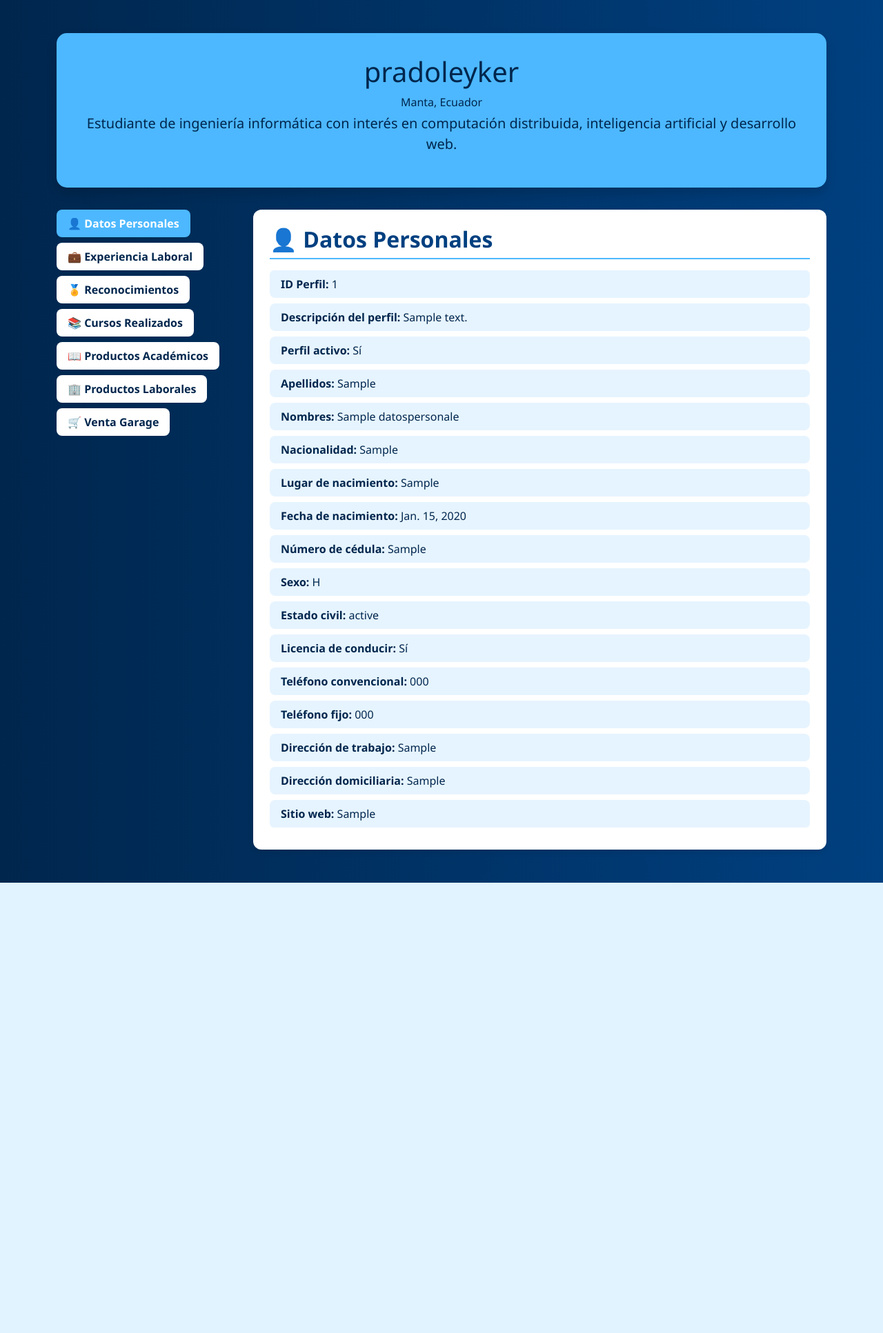
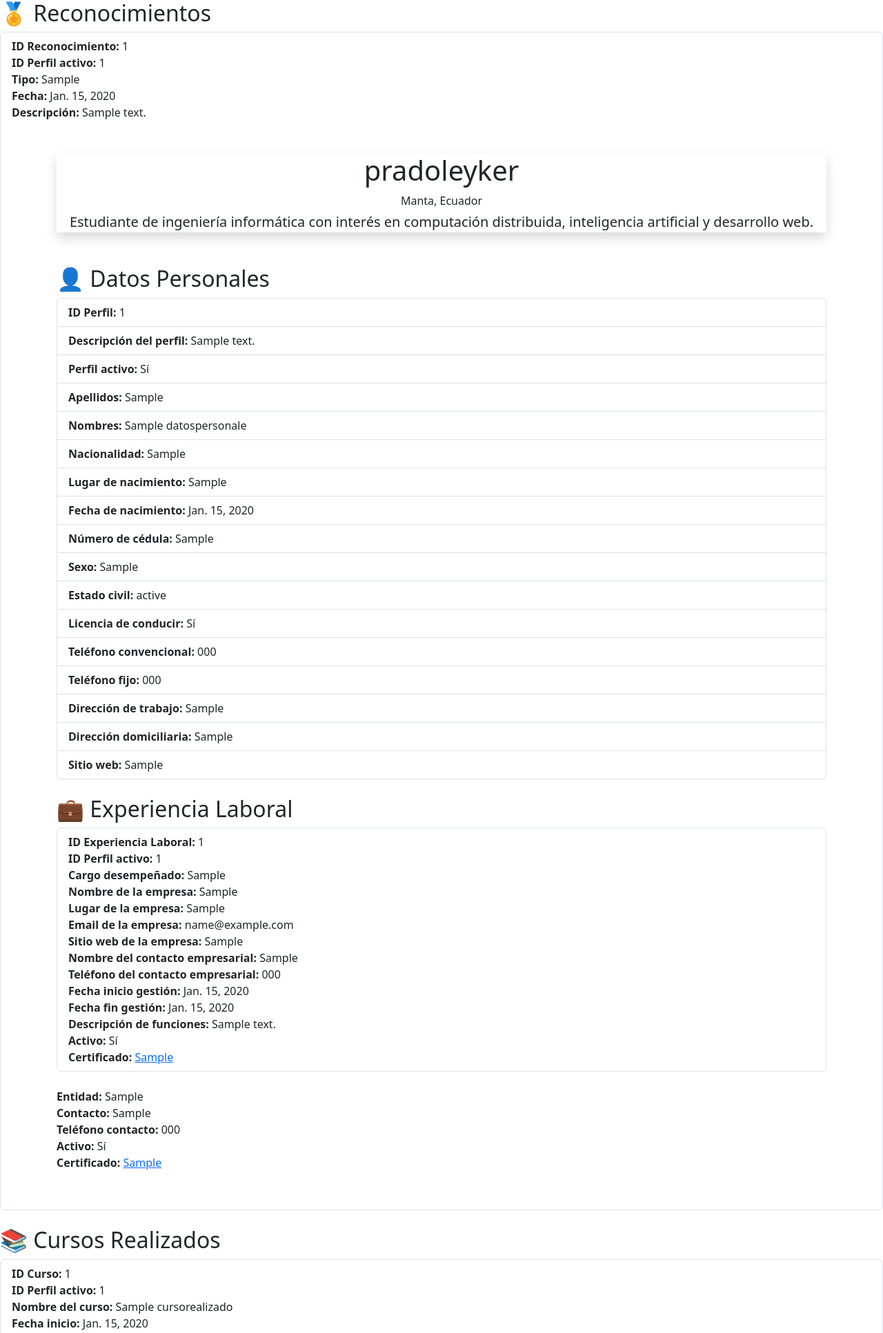
Before and after one commit to alepradofranco/hojadevida, a Django app: page / in a window 1280 px wide. Shown: the top 1933 px of the page at 69% size. Before the commit the page ends 1280 px from the top, so only its background shows below. Run offline with Django 5.2, Linux system fonts and the light colour scheme; data comes from the database, SQL or seed files in the repository; tables that the repository leaves empty hold one stand-in row (values such as "Sample post").

Commit message:
Actualizo hoja de vida

```diff
--- a/tasks/templates/hoja.html
+++ b/tasks/templates/hoja.html
@@ -1,62 +1,29 @@
+
+
+    <!-- Reconocimientos -->
+    <div class="mb-4">
+        <h2 class="section-title">🏅 Reconocimientos</h2>
+        {% if perfil.reconocimientos.all %}
+            <ul class="list-group">
+                {% for rec in perfil.reconocimientos.all %}
+                    <li class="list-group-item">
+                        <strong>ID Reconocimiento:</strong> {{ rec.id_reconocimiento }}<br>
+                        <strong>ID Perfil activo:</strong> {{ rec.perfil.id }}<br>
+                        <strong>Tipo:</strong> {{ rec.tipo }}<br>
+                        <strong>Fecha:</strong> {{ rec.fecha }}<br>
+                        <strong>Descripción:</strong> {{ rec.descripcion }}<br>
                   <!DOCTYPE html>
 <html lang="es">
 <head>
     <meta charset="UTF-8">
     <title>Hoja de Vida</title>
     <link href="https://cdn.jsdelivr.net/npm/bootstrap@5.3.2/dist/css/bootstrap.min.css" rel="stylesheet">
-
-    <!-- Estilos personalizados -->
-    <style>
-        body {
-            background: linear-gradient(to right, #00264d, #004080); /* azul emocional */
-            font-family: 'Segoe UI', sans-serif;
-        }
-        .profile-header {
-            background: #4db8ff; /* celeste */
-            color: #00264d;
-            padding: 2rem;
-            border-radius: 15px;
-            text-align: center;
-            margin-bottom: 2rem;
-        }
-        .nav-pills .nav-link {
-            background: #ffffff;
-            color: #00264d;
-            margin-bottom: 0.5rem;
-            border-radius: 8px;
-            font-weight: bold;
-        }
-        .nav-pills .nav-link.active {
-            background: #4db8ff;
-            color: #ffffff;
-        }
-        .tab-content {
-            background: #ffffff;
-            border-radius: 12px;
-            padding: 1.5rem;
-            box-shadow: 0 3px 8px rgba(0,0,0,0.1);
-        }
-        .section-title {
-            color: #004080;
-            font-weight: bold;
-            margin-bottom: 1rem;
-            border-bottom: 2px solid #4db8ff;
-            padding-bottom: 0.5rem;
-        }
-        .list-group-item {
-            background: #e6f4ff;
-            color: #00264d;
-            border: none;
-            margin-bottom: 0.5rem;
-            border-radius: 8px;
-        }
-    </style>
 </head>
 <body>
 <div class="container my-5">
 
     <!-- Encabezado -->
-    <div class="profile-header shadow">
+    <div class="profile-header text-center mb-5 shadow">
         {% if perfil.avatar %}
             <img src="{{ perfil.avatar.url }}" class="rounded-circle mb-3" width="120" height="120" alt="Avatar">
         {% endif %}
@@ -65,46 +32,28 @@
         <p class="lead">{{ perfil.biografia }}</p>
     </div>
 
-    <div class="row">
-        <!-- Columna izquierda: botones -->
-        <div class="col-md-3">
-            <ul class="nav flex-column nav-pills">
-                <li><button class="nav-link active" data-bs-toggle="pill" data-bs-target="#datos">👤 Datos Personales</button></li>
-                <li><button class="nav-link" data-bs-toggle="pill" data-bs-target="#exp">💼 Experiencia Laboral</button></li>
-                <li><button class="nav-link" data-bs-toggle="pill" data-bs-target="#rec">🏅 Reconocimientos</button></li>
-                <li><button class="nav-link" data-bs-toggle="pill" data-bs-target="#curso">📚 Cursos Realizados</button></li>
-                <li><button class="nav-link" data-bs-toggle="pill" data-bs-target="#acad">📖 Productos Académicos</button></li>
-                <li><button class="nav-link" data-bs-toggle="pill" data-bs-target="#lab">🏢 Productos Laborales</button></li>
-                <li><button class="nav-link" data-bs-toggle="pill" data-bs-target="#venta">🛒 Venta Garage</button></li>
-            </ul>
-        </div>
-
-        <!-- Columna derecha: contenido dinámico -->
-        <div class="col-md-9">
-            <div class="tab-content">
-
     <!-- Datos Personales -->
-                <div class="tab-pane fade show active" id="datos">
+    <div class="mb-4">
         <h2 class="section-title">👤 Datos Personales</h2>
         {% if perfil.datos_personales %}
             <ul class="list-group">
-                            <li class="list-group-item"><strong>ID Perfil:</strong> {{ perfil.id|default:"---------------" }}</li>
-                            <li class="list-group-item"><strong>Descripción del perfil:</strong> {{ perfil.datos_personales.descripcion_perfil|default:"---------------" }}</li>
-                            <li class="list-group-item"><strong>Perfil activo:</strong> {{ perfil.datos_personales.perfil_activo|yesno:"Sí,No"|default:"---------------" }}</li>
-                            <li class="list-group-item"><strong>Apellidos:</strong> {{ perfil.datos_personales.apellidos|default:"---------------" }}</li>
-                            <li class="list-group-item"><strong>Nombres:</strong> {{ perfil.datos_personales.nombres|default:"---------------" }}</li>
-                            <li class="list-group-item"><strong>Nacionalidad:</strong> {{ perfil.datos_personales.nacionalidad|default:"---------------" }}</li>
-                            <li class="list-group-item"><strong>Lugar de nacimiento:</strong> {{ perfil.datos_personales.lugar_nacimiento|default:"---------------" }}</li>
-                            <li class="list-group-item"><strong>Fecha de nacimiento:</strong> {{ perfil.datos_personales.fecha_nacimiento|default:"---------------" }}</li>
-                            <li class="list-group-item"><strong>Número de cédula:</strong> {{ perfil.datos_personales.numero_cedula|default:"---------------" }}</li>
-                            <li class="list-group-item"><strong>Sexo:</strong> {{ perfil.datos_personales.sexo|default:"---------------" }}</li>
-                            <li class="list-group-item"><strong>Estado civil:</strong> {{ perfil.datos_personales.estado_civil|default:"---------------" }}</li>
-                            <li class="list-group-item"><strong>Licencia de conducir:</strong> {{ perfil.datos_personales.licencia_conducir|yesno:"Sí,No"|default:"---------------" }}</li>
-                            <li class="list-group-item"><strong>Teléfono convencional:</strong> {{ perfil.datos_personales.telefono_convencional|default:"---------------" }}</li>
-                            <li class="list-group-item"><strong>Teléfono fijo:</strong> {{ perfil.datos_personales.telefono_fijo|default:"---------------" }}</li>
-                            <li class="list-group-item"><strong>Dirección de trabajo:</strong> {{ perfil.datos_personales.direccion_trabajo|default:"---------------" }}</li>
-                            <li class="list-group-item"><strong>Dirección domiciliaria:</strong> {{ perfil.datos_personales.direccion_domiciliaria|default:"---------------" }}</li>
-                            <li class="list-group-item"><strong>Sitio web:</strong> {{ perfil.datos_personales.sitio_web|default:"---------------" }}</li>
+                <li class="list-group-item"><strong>ID Perfil:</strong> {{ perfil.id }}</li>
+                <li class="list-group-item"><strong>Descripción del perfil:</strong> {{ perfil.datos_personales.descripcion_perfil }}</li>
+                <li class="list-group-item"><strong>Perfil activo:</strong> {{ perfil.datos_personales.perfil_activo|yesno:"Sí,No" }}</li>
+                <li class="list-group-item"><strong>Apellidos:</strong> {{ perfil.datos_personales.apellidos }}</li>
+                <li class="list-group-item"><strong>Nombres:</strong> {{ perfil.datos_personales.nombres }}</li>
+                <li class="list-group-item"><strong>Nacionalidad:</strong> {{ perfil.datos_personales.nacionalidad }}</li>
+                <li class="list-group-item"><strong>Lugar de nacimiento:</strong> {{ perfil.datos_personales.lugar_nacimiento }}</li>
+                <li class="list-group-item"><strong>Fecha de nacimiento:</strong> {{ perfil.datos_personales.fecha_nacimiento }}</li>
+                <li class="list-group-item"><strong>Número de cédula:</strong> {{ perfil.datos_personales.numero_cedula }}</li>
+                <li class="list-group-item"><strong>Sexo:</strong> {{ perfil.datos_personales.sexo }}</li>
+                <li class="list-group-item"><strong>Estado civil:</strong> {{ perfil.datos_personales.estado_civil }}</li>
+                <li class="list-group-item"><strong>Licencia de conducir:</strong> {{ perfil.datos_personales.licencia_conducir|yesno:"Sí,No" }}</li>
+                <li class="list-group-item"><strong>Teléfono convencional:</strong> {{ perfil.datos_personales.telefono_convencional }}</li>
+                <li class="list-group-item"><strong>Teléfono fijo:</strong> {{ perfil.datos_personales.telefono_fijo }}</li>
+                <li class="list-group-item"><strong>Dirección de trabajo:</strong> {{ perfil.datos_personales.direccion_trabajo }}</li>
+                <li class="list-group-item"><strong>Dirección domiciliaria:</strong> {{ perfil.datos_personales.direccion_domiciliaria }}</li>
+                <li class="list-group-item"><strong>Sitio web:</strong> {{ perfil.datos_personales.sitio_web }}</li>
             </ul>
         {% else %}
             <p class="text-muted">No hay datos personales registrados.</p>
@@ -112,51 +61,37 @@
     </div>
 
     <!-- Experiencia Laboral -->
-                <div class="tab-pane fade" id="exp">
+    <div class="mb-4">
         <h2 class="section-title">💼 Experiencia Laboral</h2>
         {% if perfil.experiencia_laboral.all %}
             <ul class="list-group">
                 {% for exp in perfil.experiencia_laboral.all %}
                     <li class="list-group-item">
-                                    <strong>ID Experiencia Laboral:</strong> {{ exp.id_experiencia|default:"---------------" }}<br>
+                        <strong>ID Experiencia Laboral:</strong> {{ exp.id_experiencia }}<br>
                         <strong>ID Perfil activo:</strong> {{ exp.perfil.id }}<br>
-                                    <strong>Cargo desempeñado:</strong> {{ exp.cargo|default:"---------------" }}<br>
-                                    <strong>Nombre de la empresa:</strong> {{ exp.empresa|default:"---------------" }}<br>
-                                    <strong>Lugar de la empresa:</strong> {{ exp.lugar_empresa|default:"---------------" }}<br>
-                                    <strong>Email de la empresa:</strong> {{ exp.email_empresa|default:"---------------" }}<br>
-                                    <strong>Sitio web de la empresa:</strong> {{ exp.sitio_web_empresa|default:"---------------" }}<br>
-                                    <strong>Nombre del contacto empresarial:</strong> {{ exp.contacto_empresa|default:"---------------" }}<br>
-                                    <strong>Teléfono del contacto empresarial:</strong> {{ exp.telefono_contacto_empresa|default:"---------------" }}<br>
-                                    <strong>Fecha inicio gestión:</strong> {{ exp.fecha_inicio|default:"---------------" }}<br>
-                                    <strong>Fecha fin gestión:</strong> {{ exp.fecha_fin|default:"---------------" }}<br>
-                                    <strong>Descripción de funciones:</strong> {{ exp.descripcion_funciones|default:"---------------" }}<br>
-                                    <strong>Activo:</strong> {{ exp.activo|yesno:"Sí,No"|default:"---------------" }}<br>
-                                    <strong>Certificado:</strong> <a href="{{ exp.certificado }}" target="_blank">{{ exp.certificado|default:"---------------" }}</a>
+                        <strong>Cargo desempeñado:</strong> {{ exp.cargo }}<br>
+                        <strong>Nombre de la empresa:</strong> {{ exp.empresa }}<br>
+                        <strong>Lugar de la empresa:</strong> {{ exp.lugar_empresa }}<br>
+                        <strong>Email de la empresa:</strong> {{ exp.email_empresa }}<br>
+                        <strong>Sitio web de la empresa:</strong> {{ exp.sitio_web_empresa }}<br>
+                        <strong>Nombre del contacto empresarial:</strong> {{ exp.contacto_empresa }}<br>
+                        <strong>Teléfono del contacto empresarial:</strong> {{ exp.telefono_contacto_empresa }}<br>
+                        <strong>Fecha inicio gestión:</strong> {{ exp.fecha_inicio }}<br>
+                        <strong>Fecha fin gestión:</strong> {{ exp.fecha_fin }}<br>
+                        <strong>Descripción de funciones:</strong> {{ exp.descripcion_funciones }}<br>
+                        <strong>Activo:</strong> {{ exp.activo|yesno:"Sí,No" }}<br>
+                        <strong>Certificado:</strong> <a href="{{ exp.certificado }}" target="_blank">{{ exp.certificado }}</a>
                     </li>
                 {% endfor %}
             </ul>
         {% else %}
             <p class="text-muted">No hay experiencias laborales registradas.</p>
         {% endif %}
-                </div>
-
-                <!-- Reconocimientos -->
-                <div class="tab-pane fade" id="rec">
-                    <h2 class="section-title">🏅 Reconocimientos</h2>
-                    {% if perfil.reconocimientos.all %}
-                        <ul class="list-group">
-                            {% for rec in perfil.reconocimientos.all %}
-                                <li class="list-group-item">
-                                    <strong>ID Reconocimiento:</strong> {{ rec.id_reconocimiento|default:"---------------" }}<br>
-                                    <strong>ID Perfil activo:</strong> {{ rec.perfil.id }}<br>
-                                    <strong>Tipo:</strong> {{ rec.tipo|default:"---------------" }}<br>
-                                    <strong>Fecha:</strong> {{ rec.fecha|default:"---------------" }}<br>
-                                    <strong>Descripción:</strong> {{ rec.descripcion|default:"---------------" }}<br>
-                                    <strong>Entidad:</strong> {{ rec.entidad|default:"---------------" }}<br>
-                                    <strong>Contacto:</strong> {{ rec.contacto|default:"---------------" }}<br>
-                                    <strong>Teléfono contacto:</strong> {{ rec.telefono_contacto|default:"---------------" }}<br>
-                                    <strong>Activo:</strong> {{ rec.activo|yesno:"Sí,No"|default:"---------------" }}<br>
-                                    <strong>Certificado:</strong> <a href="{{ rec.certificado }}" target="_blank">{{ rec.certificado|default:"---------------" }}</a>
+    </div>      <strong>Entidad:</strong> {{ rec.entidad }}<br>
+                        <strong>Contacto:</strong> {{ rec.contacto }}<br>
+                        <strong>Teléfono contacto:</strong> {{ rec.telefono_contacto }}<br>
+                        <strong>Activo:</strong> {{ rec.activo|yesno:"Sí,No" }}<br>
+                        <strong>Certificado:</strong> <a href="{{ rec.certificado }}" target="_blank">{{ rec.certificado }}</a>
                     </li>
                 {% endfor %}
             </ul>
@@ -166,25 +101,25 @@
     </div>
 
     <!-- Cursos Realizados -->
-                <div class="tab-pane fade" id="curso">
+    <div class="mb-4">
         <h2 class="section-title">📚 Cursos Realizados</h2>
         {% if perfil.cursos_realizados.all %}
             <ul class="list-group">
                 {% for curso in perfil.cursos_realizados.all %}
                     <li class="list-group-item">
-                                    <strong>ID Curso:</strong> {{ curso.id_curso|default:"---------------" }}<br>
+                        <strong>ID Curso:</strong> {{ curso.id_curso }}<br>
                         <strong>ID Perfil activo:</strong> {{ curso.perfil.id }}<br>
-                                    <strong>Nombre del curso:</strong> {{ curso.nombre_curso|default:"---------------" }}<br>
-                                    <strong>Fecha inicio:</strong> {{ curso.fecha_inicio|default:"---------------" }}<br>
-                                    <strong>Fecha fin:</strong> {{ curso.fecha_fin|default:"---------------" }}<br>
-                                    <strong>Total horas:</strong> {{ curso.total_horas|default:"---------------" }}<br>
-                                    <strong>Descripción:</strong> {{ curso.descripcion|default:"---------------" }}<br>
-                                    <strong>Entidad:</strong> {{ curso.entidad|default:"---------------" }}<br>
-                                    <strong>Contacto:</strong> {{ curso.contacto|default:"---------------" }}<br>
-                                    <strong>Teléfono contacto:</strong> {{ curso.telefono_contacto|default:"---------------" }}<br>
-                                    <strong>Email empresa:</strong> {{ curso.email_empresa|default:"---------------" }}<br>
-                                    <strong>Activo:</strong> {{ curso.activo|yesno:"Sí,No"|default:"---------------" }}<br>
-                                    <strong>Certificado:</strong> <a href="{{ curso.certificado }}" target="_blank">{{ curso.certificado|default:"---------------" }}</a>
+                        <strong>Nombre del curso:</strong> {{ curso.nombre_curso }}<br>
+                        <strong>Fecha inicio:</strong> {{ curso.fecha_inicio }}<br>
+                        <strong>Fecha fin:</strong> {{ curso.fecha_fin }}<br>
+                        <strong>Total horas:</strong> {{ curso.total_horas }}<br>
+                        <strong>Descripción:</strong> {{ curso.descripcion }}<br>
+                        <strong>Entidad:</strong> {{ curso.entidad }}<br>
+                        <strong>Contacto:</strong> {{ curso.contacto }}<br>
+                        <strong>Teléfono contacto:</strong> {{ curso.telefono_contacto }}<br>
+                        <strong>Email empresa:</strong> {{ curso.email_empresa }}<br>
+                        <strong>Activo:</strong> {{ curso.activo|yesno:"Sí,No" }}<br>
+                        <strong>Certificado:</strong> <a href="{{ curso.certificado }}" target="_blank">{{ curso.certificado }}</a>
                     </li>
                 {% endfor %}
             </ul>
@@ -194,18 +129,18 @@
     </div>
 
     <!-- Productos Académicos -->
-                <div class="tab-pane fade" id="acad">
+    <div class="mb-4">
         <h2 class="section-title">📖 Productos Académicos</h2>
         {% if perfil.productos_academicos.all %}
             <ul class="list-group">
                 {% for prod in perfil.productos_academicos.all %}
                     <li class="list-group-item">
-                                    <strong>ID Producto Académico:</strong> {{ prod.id_producto|default:"---------------" }}<br>
+                        <strong>ID Producto Académico:</strong> {{ prod.id_producto }}<br>
                         <strong>ID Perfil activo:</strong> {{ prod.perfil.id }}<br>
-                                    <strong>Nombre del recurso:</strong> {{ prod.nombre_recurso|default:"---------------" }}<br>
-                                    <strong>Clasificador:</strong> {{ prod.clasificador|default:"---------------" }}<br>
-                                    <strong>Descripción:</strong> {{ prod.descripcion|default:"---------------" }}<br>
-                                    <strong>Activo:</strong> {{ prod.activo|yesno:"Sí,No"|default:"---------------" }}
+                        <strong>Nombre del recurso:</strong> {{ prod.nombre_recurso }}<br>
+                        <strong>Clasificador:</strong> {{ prod.clasificador }}<br>
+                        <strong>Descripción:</strong> {{ prod.descripcion }}<br>
+                        <strong>Activo:</strong> {{ prod.activo|yesno:"Sí,No" }}
                     </li>
                 {% endfor %}
             </ul>
@@ -215,18 +150,18 @@
     </div>
 
     <!-- Productos Laborales -->
-                <div class="tab-pane fade" id="lab">
+    <div class="mb-4">
         <h2 class="section-title">🏢 Productos Laborales</h2>
         {% if perfil.productos_laborales.all %}
             <ul class="list-group">
                 {% for prodlab in perfil.productos_laborales.all %}
                     <li class="list-group-item">
-                                    <strong>ID Producto Laboral:</strong> {{ prodlab.id_producto_laboral|default:"---------------" }}<br>
+                        <strong>ID Producto Laboral:</strong> {{ prodlab.id_producto_laboral }}<br>
                         <strong>ID Perfil activo:</strong> {{ prodlab.perfil.id }}<br>
-                                    <strong>Nombre del producto:</strong> {{ prodlab.nombre_producto|default:"---------------" }}<br>
-                                    <strong>Fecha del producto:</strong> {{ prodlab.fecha_producto|default:"---------------" }}<br>
-                                    <strong>Descripción:</strong> {{ prodlab.descripcion|default:"---------------" }}<br>
-                                    <strong>Activo:</strong> {{ prodlab.activo|yesno:"Sí,No"|default:"---------------" }}
+                        <strong>Nombre del producto:</strong> {{ prodlab.nombre_producto }}<br>
+                        <strong>Fecha del producto:</strong> {{ prodlab.fecha_producto }}<br>
+                        <strong>Descripción:</strong> {{ prodlab.descripcion }}<br>
+                        <strong>Activo:</strong> {{ prodlab.activo|yesno:"Sí,No" }}
                     </li>
                 {% endfor %}
             </ul>
@@ -236,19 +171,19 @@
     </div>
 
     <!-- Venta Garage -->
-                <div class="tab-pane fade" id="venta">
+    <div class="mb-4">
         <h2 class="section-title">🛒 Venta Garage</h2>
         {% if perfil.venta_garage.all %}
             <ul class="list-group">
                 {% for venta in perfil.venta_garage.all %}
                     <li class="list-group-item">
-                                    <strong>ID Venta Garage:</strong> {{ venta.id_venta_garage|default:"---------------" }}<br>
+                        <strong>ID Venta Garage:</strong> {{ venta.id_venta_garage }}<br>
                         <strong>ID Perfil activo:</strong> {{ venta.perfil.id }}<br>
-                                    <strong>Nombre del producto:</strong> {{ venta.nombre_producto|default:"---------------" }}<br>
-                                    <strong>Estado del producto:</strong> {{ venta.estado_producto|default:"---------------" }}<br>
-                                    <strong>Descripción:</strong> {{ venta.descripcion|default:"---------------" }}<br>
-                                    <strong>Valor del bien:</strong> {{ venta.valor_bien|default:"---------------" }}<br>
-                                    <strong>Activo:</strong> {{ venta.activo|yesno:"Sí,No"|default:"---------------" }}
+                        <strong>Nombre del producto:</strong> {{ venta.nombre_producto }}<br>
+                        <strong>Estado del producto:</strong> {{ venta.estado_producto }}<br>
+                        <strong>Descripción:</strong> {{ venta.descripcion }}<br>
+                        <strong>Valor del bien:</strong> {{ venta.valor_bien }}<br>
+                        <strong>Activo:</strong> {{ venta.activo|yesno:"Sí,No" }}
                     </li>
                 {% endfor %}
             </ul>
@@ -257,11 +192,55 @@
         {% endif %}
     </div>
 
-            </div>
-        </div>
-    </div>
+    <!-- Botón Descargar PDF -->
+    <div class="mt-3">
+        <a href="{% url 'descargar_pdf' perfil.id %}" class="btn btn-danger">
+            📄 Descargar PDF
+        </a>
     </div>
 
+    <!-- Botón Imprimir Hoja de Vida -->
+    <div class="mt-3">
+        <button onclick="window.print()" class="btn btn-primary">
+            🖨️ Imprimir Hoja de Vida
+        </button>
+    </div>
+
+    <!-- Configurar Menú -->
+    <div class="mb-4">
+        <h2 class="section-title">⚙️ Configurar Menú</h2>
+        <p class="text-muted">Selecciona qué apartados quieres mostrar:</p>
+        <form>
+            <!-- tus checkboxes aquí -->
+        </form>
+    </div>
+
+</div> <!-- cierre del container -->
+
 <script src="https://cdn.jsdelivr.net/npm/bootstrap@5.3.2/dist/js/bootstrap.bundle.min.js"></script>
+
+<script>
+    const mapping = {
+        toggleDatos: "Datos Personales",
+        toggleExp: "Experiencia Laboral",
+        toggleRec: "Reconocimientos",
+        toggleCurso: "Cursos Realizados",
+        toggleAcad: "Productos Académicos",
+        toggleLab: "Productos Laborales",
+        toggleVenta: "Venta Garage"
+    };
+
+    Object.keys(mapping).forEach(key => {
+        document.getElementById(key).addEventListener('change', function() {
+            const sections = document.querySelectorAll("h2.section-title");
+            sections.forEach(sec => {
+                if (sec.textContent.includes(mapping[key])) {
+                    sec.parentElement.style.display = this.checked ? "block" : "none";
+                }
+            });
+        });
+    });
+</script>
+
 </body>
 </html>
```
Also changed, not shown: tasks/admin.py (+10 -82 lines), tasks/models.py (+64 -92 lines), tasks/migrations/0012_remove_productosacademicos_perfil_and_more.py (added). Lines whose indentation alone changed are shown as unchanged.
